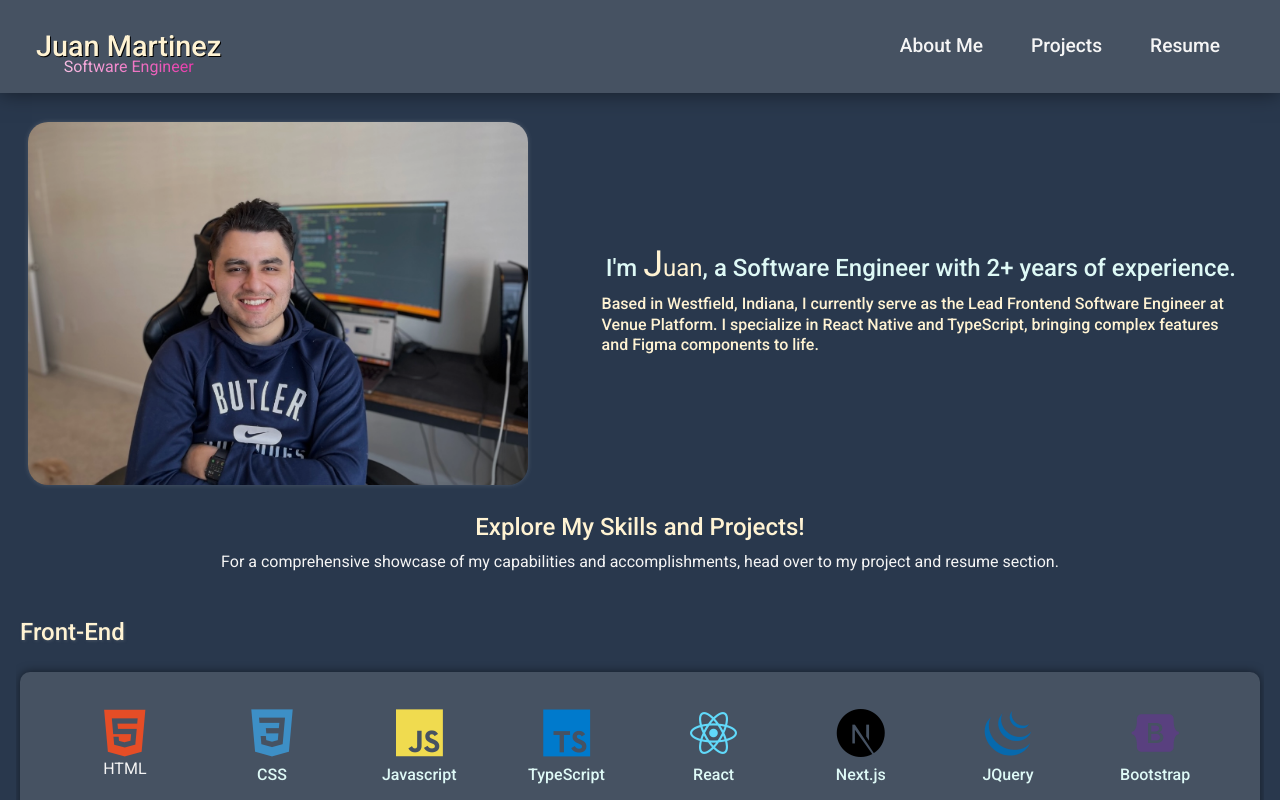
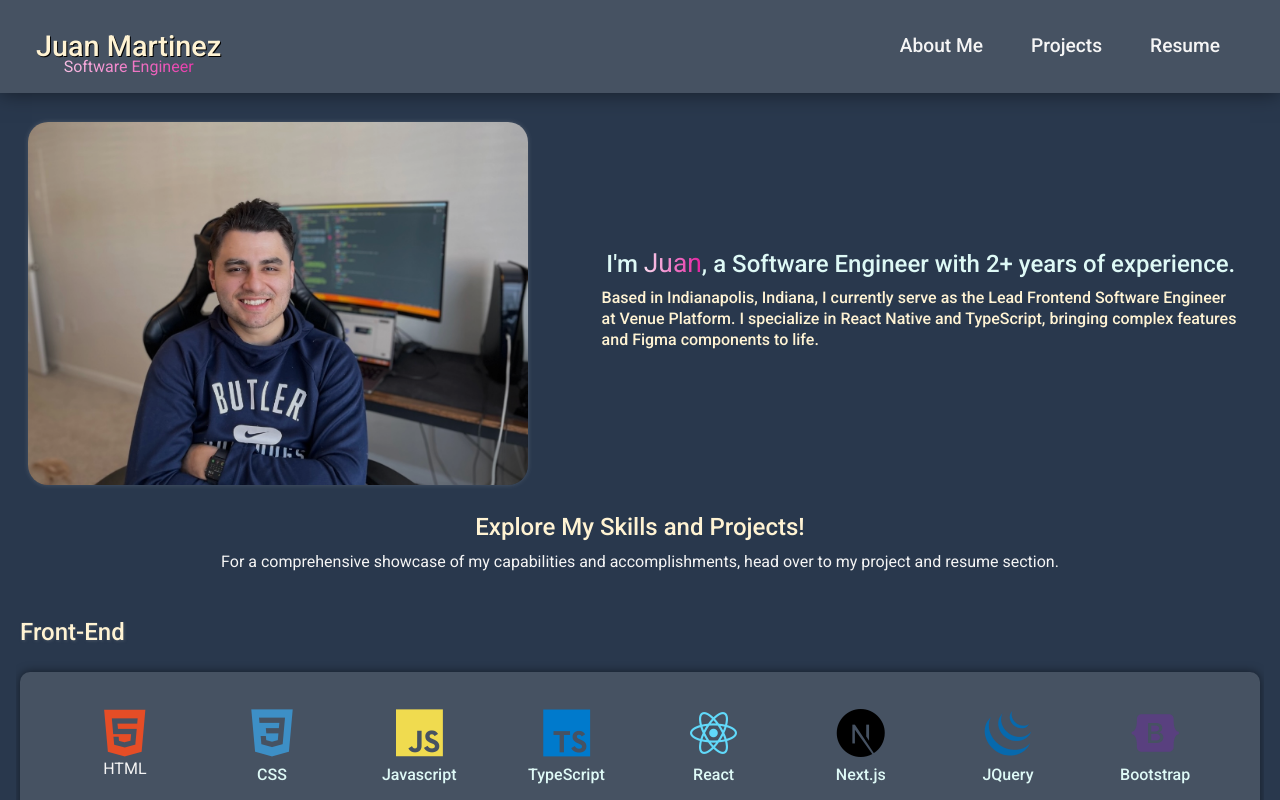
Before and after one commit to JuanMartinez503/React-portfolio, a React (Vite) app: page / in a window 1280 px wide. Shown: the top 800 px of the page. Built offline with nearby package versions, Linux system fonts and the light colour scheme.

Commit message:
Update font size and background color in App.css, and update location in Home.jsx

```diff
--- a/src/App.css
+++ b/src/App.css
@@ -293,9 +293,15 @@ footer .card-body {
 
 }
 #j{
-  font-size: 1.5em;
-  color: var(--secondbg);
+  font-size: 1.1em;
+
+  background: linear-gradient(to right, rgba(0, 168, 253), #fff 35%, #e00a95);
+  background-size: 200% auto;
+  -webkit-background-clip: text;
+  -webkit-text-fill-color: transparent;
+  animation: gradient 11s linear infinite;
 }
+
 #uan{
   color: var(--secondbg);
 }
--- a/src/pages/Home.jsx
+++ b/src/pages/Home.jsx
@@ -29,12 +29,12 @@ export default function Home() {
         />
         <div id="home-intro" className=" p-1 flex-wrap">
           <h4 className="text-center ">
-            I'm <span id="j">J</span>
-            <span id="uan">uan</span>, a Software Engineer with 2+ years of
+            I'm <span id="j">Juan</span>
+            , a Software Engineer with 2+ years of
             experience.
           </h4>
           <h5>
-            Based in Westfield, Indiana, I currently serve as the Lead Frontend
+            Based in Indianapolis, Indiana, I currently serve as the Lead Frontend
             Software Engineer at Venue Platform. I specialize in React Native
             and TypeScript, bringing complex features and Figma components to
             life.
```
